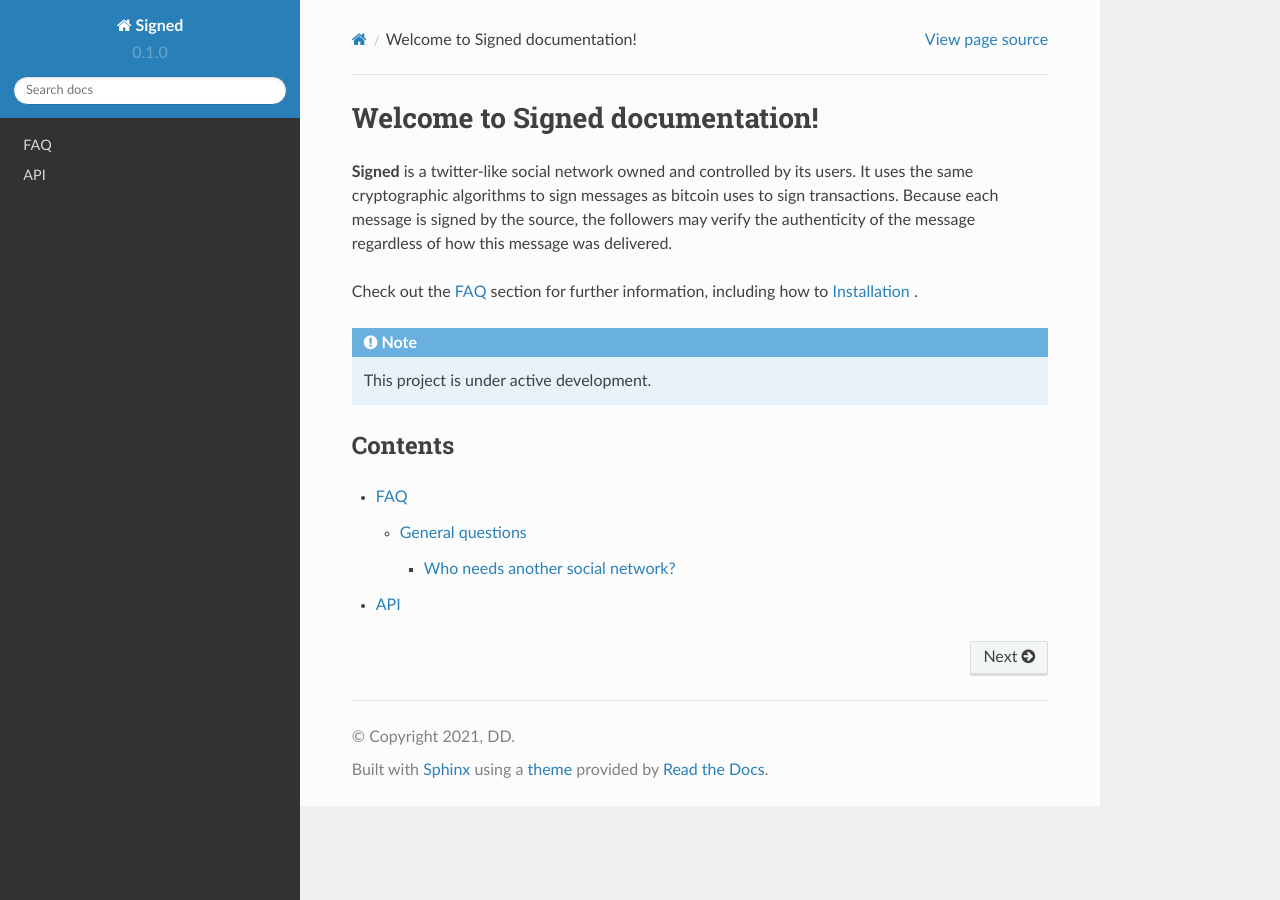
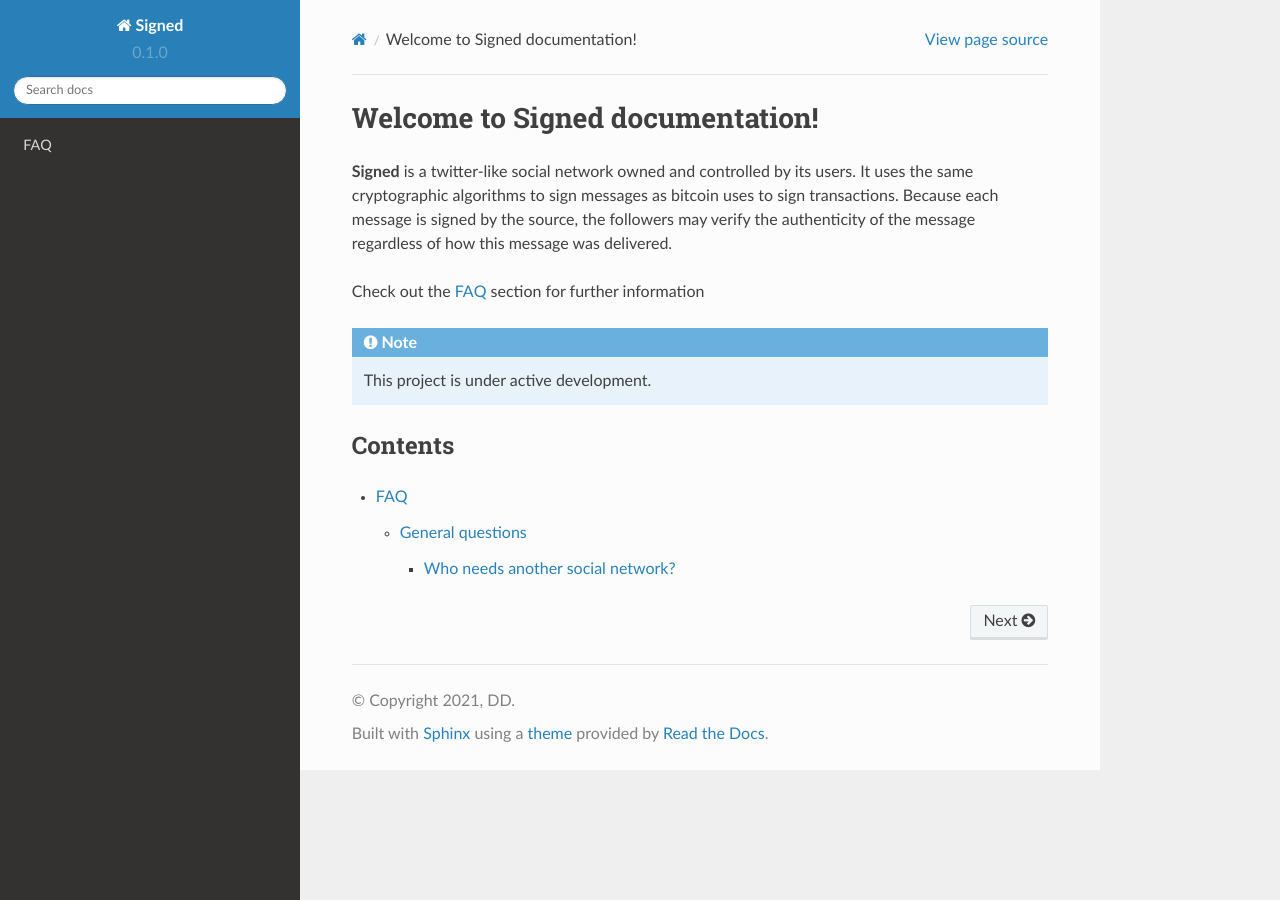
Before and after one commit to signed-project/signed, a Sphinx documentation site: the page built from docs/source/index.rst, in a window 1280 px wide. Built offline with Sphinx 7.4.7 and the Read the Docs theme 2.0.0, drawn with Linux system fonts in a browser that asks for light colours.

Commit message:
Update index.rst

```diff
--- a/docs/source/index.rst
+++ b/docs/source/index.rst
@@ -6,8 +6,7 @@
 Because each message is signed by the source, the followers may verify the authenticity of the message regardless of
 how this message was delivered.
 
-Check out the :doc:`faq` section for further information, including
-how to :ref:`installation` .
+Check out the :doc:`faq` section for further information
 
 .. note::
 
@@ -19,4 +18,3 @@
 .. toctree::
 
    faq
-   api
```
